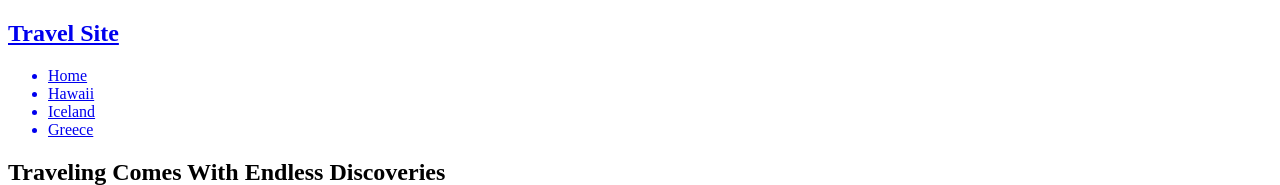
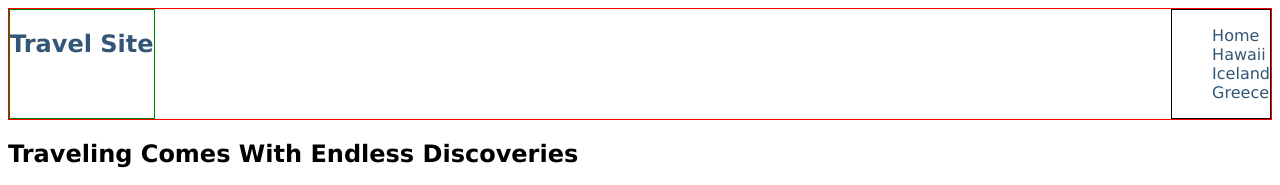
Before and after one commit to orpd0523/Travelsite, a plain HTML site: page index.html in a window 1280 px wide. Shown: the top 185 px of the page. Drawn offline with Linux system fonts and the light colour scheme.

Commit message:
updated box method and color to nav bar

```diff
--- a/css/global.css
+++ b/css/global.css
@@ -0,0 +1,29 @@
+body {
+    font-family: verdana, sans-serif;
+}
+
+.nav__container{
+    border: 1px solid red;
+    display: flex;
+    flex-direction: row;
+    justify-content: space-between;
+    background-color: #FFFFFF;
+
+
+    position:;
+}
+
+.nav-logo {
+    border: 1px solid green;
+
+}
+
+.nav-destinations {
+    border: 1px solid black;
+}
+
+header a {
+    color: #335576;
+    text-decoration: none;
+    list-style: none;
+}
--- a/css/main.css
+++ /dev/null
@@ -1,3 +0,0 @@
-body {
-    font-family: verdana, sans-serif;
-}
--- a/index.html
+++ b/index.html
@@ -5,15 +5,19 @@
     <meta http-equiv="X-UA-Compatible" content="IE=edge" />
     <meta name="viewport" content="width=device-width, initial-scale=1.0" />
     <title>Travel Site</title>
-    <link alt="stylesheet" href="./css/main.css" />
-    <link alt="stylesheet" href="./css/global.css" />
+    <link rel="stylesheet" href="./css/main.css" />
+    <link rel="stylesheet" href="./css/global.css" />
   </head>
   <body>
     <!--Navigation Header-->
     <header>
+        <nav class="nav__container">
+        <div class="nav-logo">
       <a href="Should link to Home Page">
         <h2>Travel Site</h2>
       </a>
+    </div>
+    <div class="nav-destinations">
       <ul>
         <a href="Should link to Home Page">
           <li>Home</li>
@@ -28,6 +32,8 @@
           <li>Greece</li>
         </a>
       </ul>
+    </div>
+    </nav>
     </header>
     <!--Hero-->
     <section>
```
Also changed, not shown: pages/greece.html (+3 -2 lines), pages/hawaii.html (+2 -2 lines), pages/iceland.html (+2 -2 lines).
